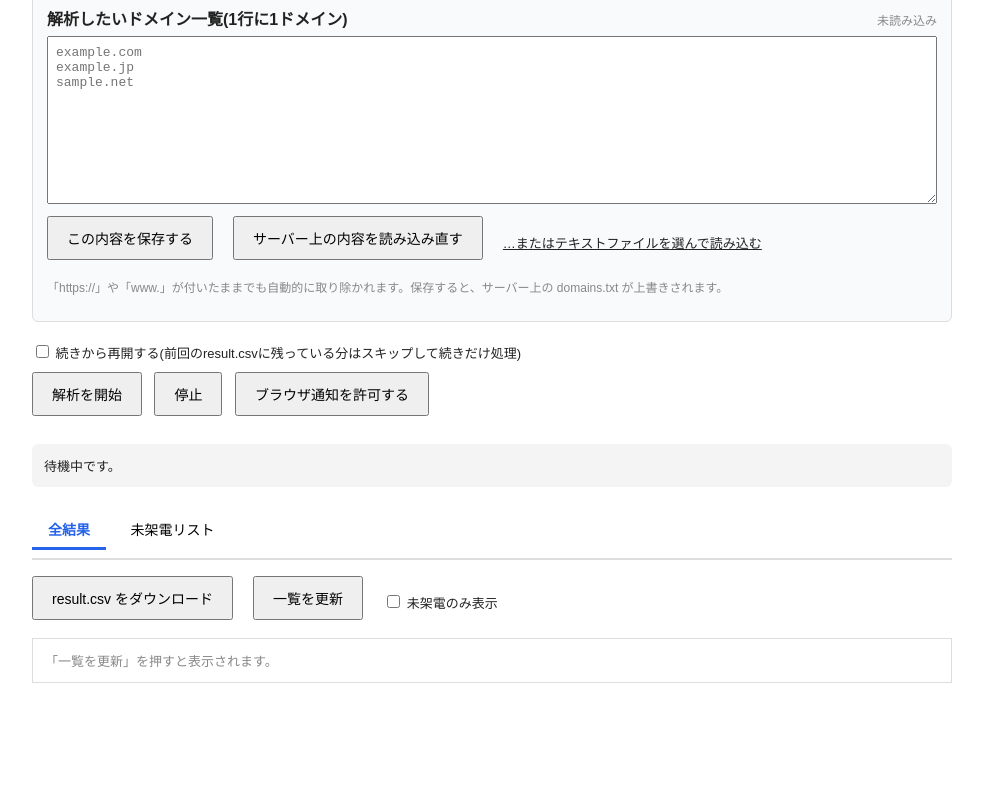
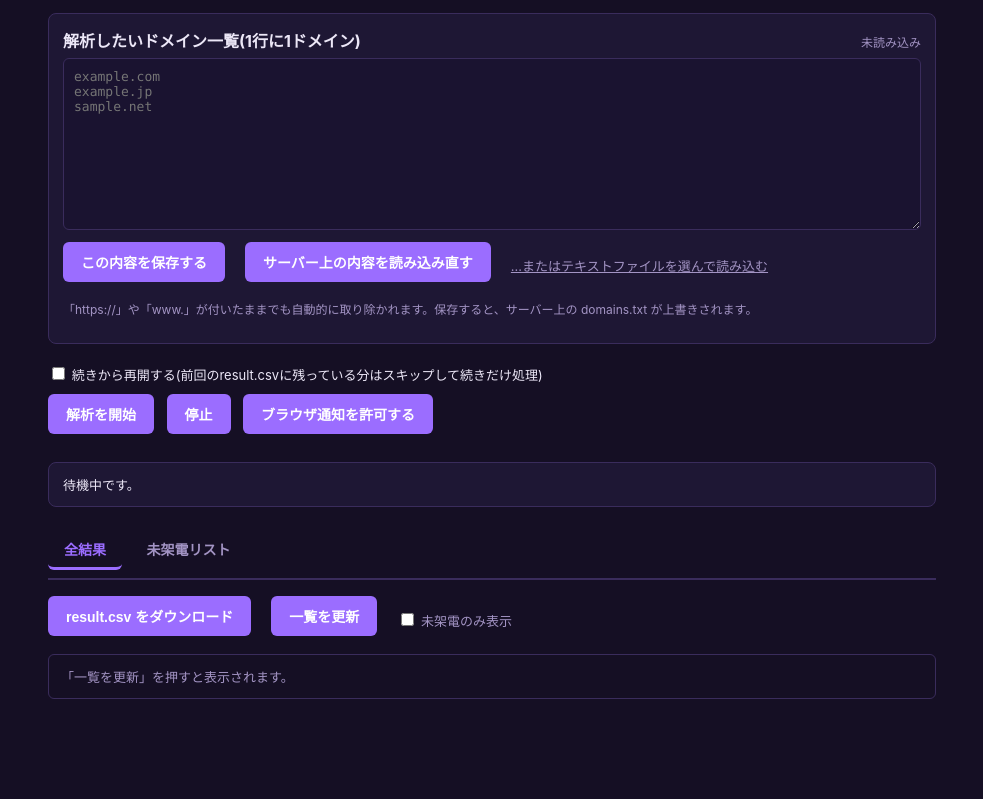
Before and after one commit to takumilauren10013-cmyk/takumi1111-, a website: page public/index.html in a window 1280 px wide. Shown: the part 152-951 px from the top of the page, without its empty margins (148-1131 px from the left). Before the commit the page ends 875 px from the top, so only its background shows below. Drawn offline with Linux system fonts and the light colour scheme; no server answers.

Commit message:
Update index.html

```diff
--- a/public/index.html
+++ b/public/index.html
@@ -4,29 +4,141 @@
 <meta charset="UTF-8" />
 <title>JapanChecker</title>
 <style>
-  body { font-family: sans-serif; max-width: 920px; margin: 40px auto; padding: 0 16px; color: #222; }
-  h1 { font-size: 20px; }
-  button { padding: 10px 18px; font-size: 14px; cursor: pointer; margin-right: 8px; margin-bottom: 8px; }
-  #status { margin-top: 20px; padding: 12px; background: #f4f4f4; border-radius: 6px; white-space: pre-wrap; font-size: 13px; }
-  .tabs { margin-top: 24px; border-bottom: 2px solid #ddd; }
-  .tab-btn { padding: 8px 16px; font-size: 14px; cursor: pointer; border: none; background: none; border-bottom: 3px solid transparent; margin-right: 4px; }
-  .tab-btn.active { border-bottom: 3px solid #2563eb; font-weight: bold; color: #2563eb; }
+  :root {
+    --bg: #150f24;
+    --bg-panel: #1e1734;
+    --bg-elevated: #271e40;
+    --bg-input: #1a1330;
+    --border: #3a2c5c;
+    --border-strong: #4d3b78;
+    --text: #ece7f7;
+    --text-muted: #a394c4;
+    --accent: #9b6dff;
+    --accent-hover: #b58aff;
+    --accent-soft: rgba(155, 109, 255, 0.16);
+    --danger: #ff6b8b;
+    --called-bg: #1a2e28;
+    --called-text: #7fd8a8;
+  }
+
+  * { box-sizing: border-box; }
+
+  body {
+    font-family: -apple-system, "Hiragino Sans", "Yu Gothic UI", sans-serif;
+    max-width: 920px;
+    margin: 40px auto;
+    padding: 0 16px 60px;
+    color: var(--text);
+    background: var(--bg);
+  }
+
+  h1 {
+    font-size: 22px;
+    margin-bottom: 4px;
+    background: linear-gradient(90deg, #cdb4ff, #9b6dff);
+    -webkit-background-clip: text;
+    background-clip: text;
+    color: transparent;
+    display: inline-block;
+  }
+
+  p { color: var(--text-muted); }
+  a { color: var(--accent); }
+
+  button {
+    padding: 10px 18px;
+    font-size: 14px;
+    cursor: pointer;
+    margin-right: 8px;
+    margin-bottom: 8px;
+    background: var(--accent);
+    color: #fff;
+    border: none;
+    border-radius: 6px;
+    font-weight: 600;
+    transition: background 0.15s ease;
+  }
+  button:hover { background: var(--accent-hover); }
+  button:active { background: #7d4fe0; }
+
+  input[type="checkbox"] { accent-color: var(--accent); }
+
+  #status {
+    margin-top: 20px;
+    padding: 12px 14px;
+    background: var(--bg-panel);
+    border: 1px solid var(--border);
+    border-radius: 8px;
+    white-space: pre-wrap;
+    font-size: 13px;
+    color: var(--text);
+  }
+
+  .tabs { margin-top: 24px; border-bottom: 2px solid var(--border); }
+  .tab-btn {
+    padding: 8px 16px;
+    font-size: 14px;
+    cursor: pointer;
+    border: none;
+    background: none;
+    border-bottom: 3px solid transparent;
+    margin-right: 4px;
+    color: var(--text-muted);
+    font-weight: 600;
+  }
+  .tab-btn.active { border-bottom: 3px solid var(--accent); color: var(--accent); }
   .tab-panel { display: none; padding-top: 16px; }
   .tab-panel.active { display: block; }
-  .toolbar { display: flex; align-items: center; gap: 12px; margin-bottom: 10px; font-size: 13px; flex-wrap: wrap; }
-  table { border-collapse: collapse; width: 100%; font-size: 12px; }
-  th, td { border: 1px solid #ddd; padding: 6px 8px; text-align: left; white-space: nowrap; }
-  th { background: #f4f4f4; position: sticky; top: 0; }
-  .table-wrap { max-height: 460px; overflow: auto; border: 1px solid #ddd; }
-  .badge { display: inline-block; background: #dc2626; color: #fff; border-radius: 10px; padding: 1px 7px; font-size: 11px; margin-left: 6px; }
-  .empty { color: #888; font-size: 13px; padding: 12px; }
-  .note { color: #888; font-size: 12px; padding: 6px 4px; }
-  tr.called { background: #f0fdf4; color: #888; }
+
+  .toolbar { display: flex; align-items: center; gap: 12px; margin-bottom: 10px; font-size: 13px; flex-wrap: wrap; color: var(--text-muted); }
+
+  table { border-collapse: collapse; width: 100%; font-size: 12px; color: var(--text); }
+  th, td { border: 1px solid var(--border); padding: 6px 8px; text-align: left; white-space: nowrap; }
+  th { background: var(--bg-elevated); position: sticky; top: 0; color: var(--text); }
+  tbody tr:hover { background: var(--accent-soft); }
+
+  .table-wrap { max-height: 460px; overflow: auto; border: 1px solid var(--border); border-radius: 6px; }
+
+  .badge {
+    display: inline-block;
+    background: var(--danger);
+    color: #2a0d18;
+    border-radius: 10px;
+    padding: 1px 7px;
+    font-size: 11px;
+    margin-left: 6px;
+    font-weight: 700;
+  }
+
+  .empty { color: var(--text-muted); font-size: 13px; padding: 12px; }
+  .note { color: var(--text-muted); font-size: 12px; padding: 6px 4px; }
+
+  tr.called { background: var(--called-bg); color: var(--called-text); }
   tr.called td { text-decoration: line-through; }
   .call-cell { text-align: center; white-space: nowrap; }
-  textarea { width: 100%; box-sizing: border-box; font-family: monospace; font-size: 13px; padding: 8px; }
-  .domain-box { background: #f9fafb; border: 1px solid #ddd; border-radius: 6px; padding: 14px; margin-bottom: 20px; }
-  .save-msg { font-size: 13px; margin-left: 8px; color: #0a7d28; }
+
+  textarea {
+    width: 100%;
+    box-sizing: border-box;
+    font-family: "SFMono-Regular", Consolas, monospace;
+    font-size: 13px;
+    padding: 10px;
+    background: var(--bg-input);
+    color: var(--text);
+    border: 1px solid var(--border);
+    border-radius: 6px;
+  }
+  textarea:focus { outline: 2px solid var(--accent); border-color: var(--accent); }
+
+  .domain-box {
+    background: var(--bg-panel);
+    border: 1px solid var(--border);
+    border-radius: 8px;
+    padding: 14px;
+    margin-bottom: 20px;
+  }
+
+  .save-msg { font-size: 13px; margin-left: 8px; color: var(--called-text); }
 </style>
 </head>
 <body>
@@ -82,6 +194,7 @@
     <div class="toolbar">
       <button id="downloadNewBtn">未架電リストをダウンロード</button>
       <button id="refreshNewBtn">一覧を更新</button>
+      <button id="compactHistoryBtn">履歴を整理する</button>
       <label><input type="checkbox" id="newFilterCheck" checked /> 架電済みをその場で非表示にする</label>
     </div>
     <div id="newTableWrap" class="table-wrap"><div class="empty">まだ対象がありません。</div></div>
@@ -102,6 +215,7 @@ const downloadBtn = document.getElementById('downloadBtn');
 const downloadNewBtn = document.getElementById('downloadNewBtn');
 const refreshAllBtn = document.getElementById('refreshAllBtn');
 const refreshNewBtn = document.getElementById('refreshNewBtn');
+const compactHistoryBtn = document.getElementById('compactHistoryBtn');
 const resumeCheck = document.getElementById('resumeCheck');
 const newBadge = document.getElementById('newBadge');
 const allTableWrap = document.getElementById('allTableWrap');
@@ -112,6 +226,7 @@ const newFilterCheck = document.getElementById('newFilterCheck');
 let polling = null;
 let wasRunning = false;
 let notified = false;
+let lastListRefreshAt = 0;
 
 function formatMs(ms) {
   if (ms === null || ms === undefined) return '---';
@@ -227,10 +342,15 @@ function notifyIfNeeded(s) {
 async function refreshStatus() {
   const res = await fetch('/api/status');
   const s = await res.json();
+
+  if (!s.startedAt) {
+    // まだ一度も「解析を開始」を押していない状態。古い数字は出さず案内だけ表示する。
+    statusEl.textContent = 'まだ解析を実行していません。上の欄でドメインを保存してから「解析を開始」を押してください。';
+  } else {
     const runningLabel = s.running ? '動作中' : '停止中';
     statusEl.textContent =
       `状態: ${runningLabel}${s.resumed ? '(再開モード)' : ''}\n` +
-    `全体件数: ${s.total}件\n` +
+      `今回解析した件数: ${s.total}件\n` +
       `前回までの処理済み: ${s.alreadyDone}件\n` +
       `今回処理した件数: ${s.processed}件\n` +
       `残り件数(目安): ${s.remaining}件\n` +
@@ -241,10 +361,17 @@ async function refreshStatus() {
       (s.skipped ? `停止によりスキップ: ${s.skipped}件\n` : '') +
       (s.zeroScoreSkipped ? `スコア0件でCSV未出力: ${s.zeroScoreSkipped}件\n` : '') +
       (s.lastError ? `エラー: ${s.lastError}\n` : '');
+  }
 
   if (s.newFound > 0) {
     newBadge.style.display = 'inline-block';
     newBadge.textContent = s.newFound;
+  }
+
+  // 実行中は、抽出が終わるのを待たずに未架電リストを定期的に自動更新する(10秒に1回程度)
+  if (s.running && Date.now() - lastListRefreshAt > 10000) {
+    lastListRefreshAt = Date.now();
+    loadNewList();
   }
 
   notifyIfNeeded(s);
@@ -301,6 +428,17 @@ downloadNewBtn.addEventListener('click', () => {
 refreshAllBtn.addEventListener('click', loadAllList);
 refreshNewBtn.addEventListener('click', loadNewList);
 
+compactHistoryBtn.addEventListener('click', async () => {
+  const res = await fetch('/api/compact-history', { method: 'POST' });
+  const data = await res.json();
+  if (!res.ok) {
+    alert(data.error || '整理できませんでした');
+    return;
+  }
+  alert(`履歴を整理しました(${data.count}件)`);
+  loadNewList();
+});
+
 // ---- ドメイン一覧の読み込み・保存 ----
 
 async function loadDomainsFromServer() {
```
Lines whose indentation alone changed are shown as unchanged.
